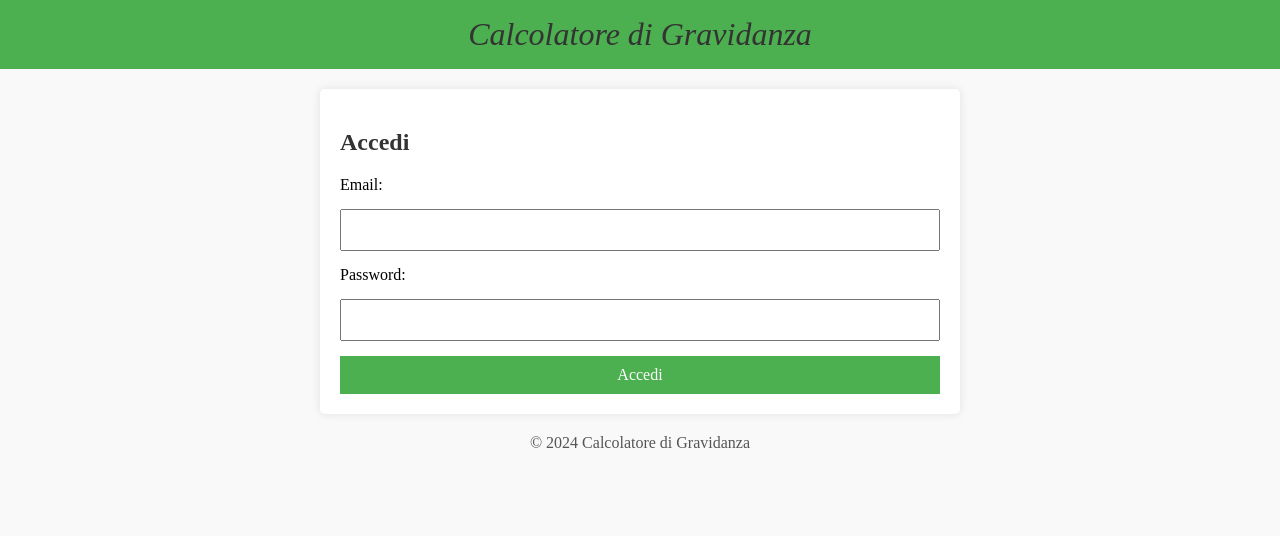
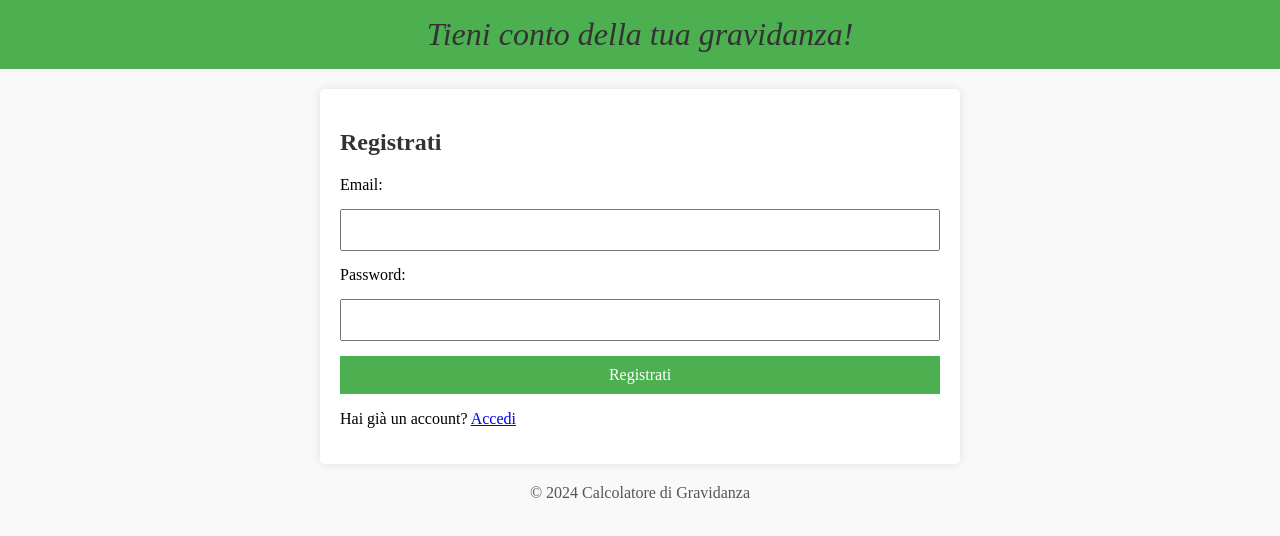
Before and after one commit to g1ads/prova-sito-gravidanza, a plain HTML site: page index.html in a window 1280 px wide. Drawn offline with Linux system fonts and the light colour scheme; a web font is replaced by a local one.

Commit message:
index.html

```diff
--- a/index.html
+++ b/index.html
@@ -8,11 +8,25 @@
 </head>
 <body>
   <header>
-    <h1>Calcolatore di Gravidanza</h1>
+    <h1>Tieni conto della tua gravidanza!</h1>
   </header>
 
   <main>
-    <section id="login-section">
+    <!-- Sezione Registrazione -->
+    <section id="register-section">
+      <h2>Registrati</h2>
+      <form id="register-form">
+        <label for="register-email">Email:</label>
+        <input type="email" id="register-email" required>
+        <label for="register-password">Password:</label>
+        <input type="password" id="register-password" required>
+        <button type="submit">Registrati</button>
+      </form>
+      <p>Hai già un account? <a href="#" id="go-to-login">Accedi</a></p>
+    </section>
+
+    <!-- Sezione Login -->
+    <section id="login-section" style="display: none;">
       <h2>Accedi</h2>
       <form id="login-form">
         <label for="email">Email:</label>
@@ -21,8 +35,10 @@
         <input type="password" id="password" required>
         <button type="submit">Accedi</button>
       </form>
+      <p>Non hai un account? <a href="#" id="go-to-register">Registrati</a></p>
     </section>
 
+    <!-- Sezione Tracker -->
     <section id="tracker-section" style="display: none;">
       <h2>Tracker di Gravidanza</h2>
       <form id="tracker-form">
```
